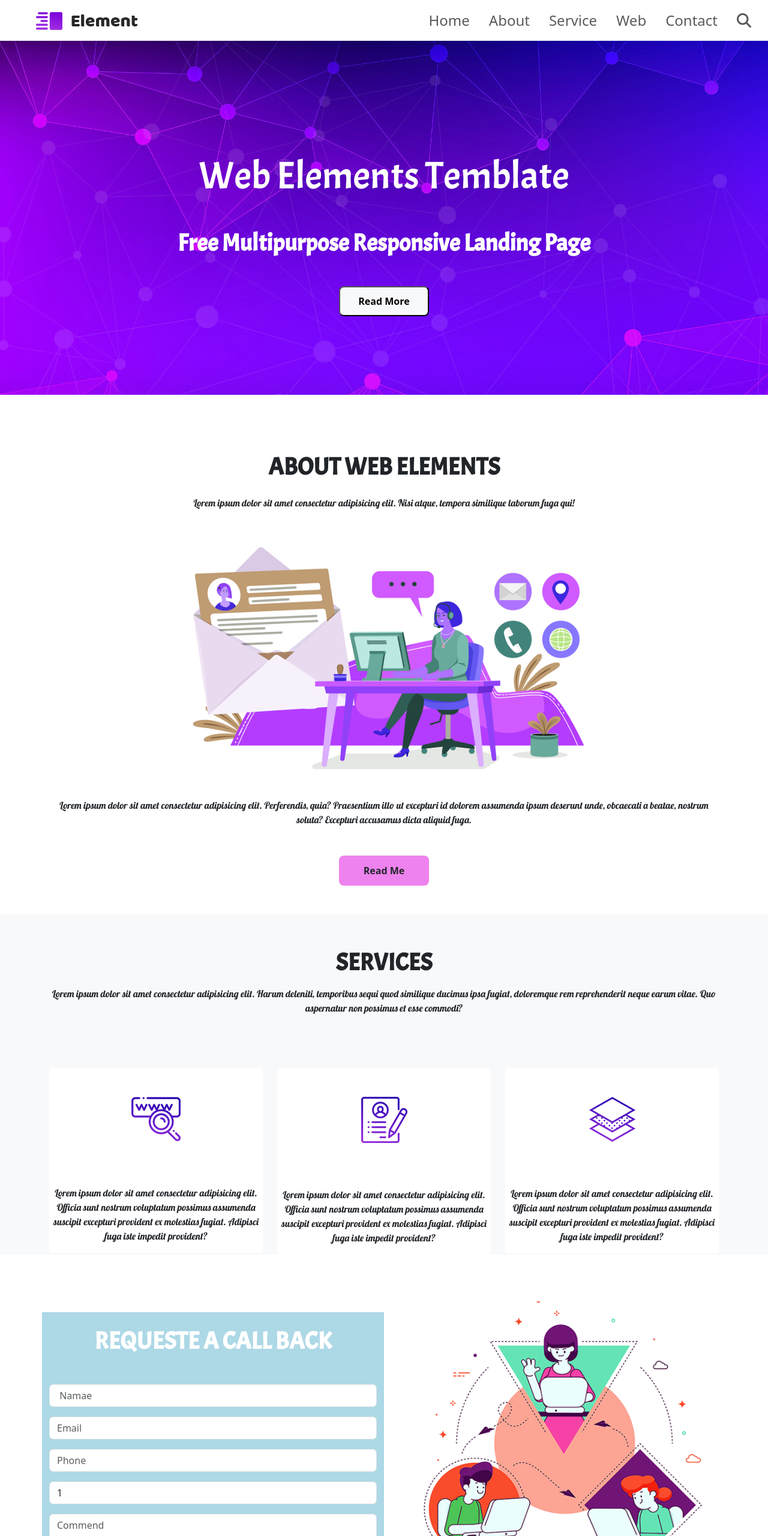
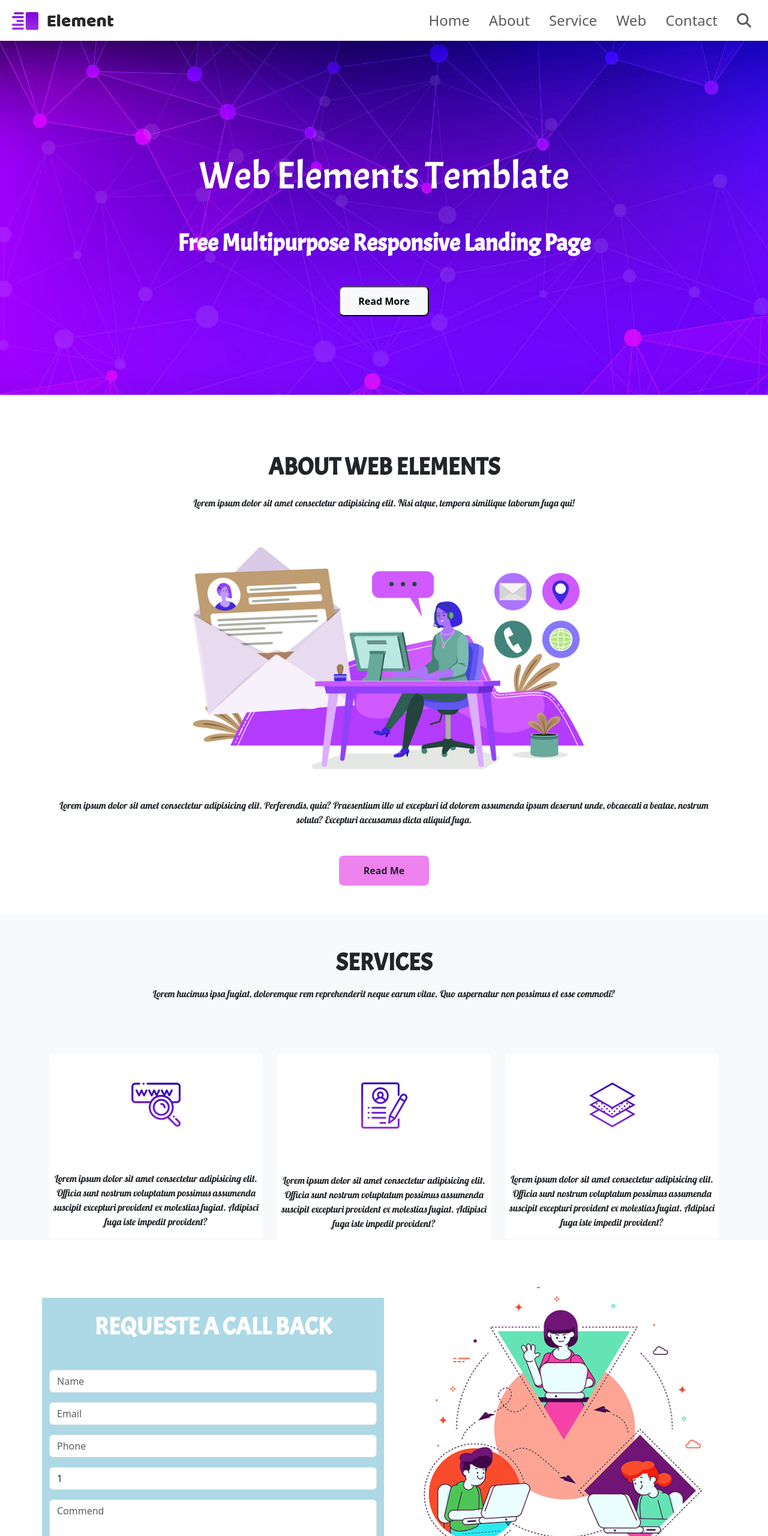
Before and after one commit to srinivas143u/element1, a plain HTML site: page index.html in a window 1280 px wide. Shown: the top 2560 px of the page at 60% size. Drawn offline with nearby package versions, Linux system fonts and the light colour scheme.

Commit message:
Add files via upload

```diff
--- a/index.html
+++ b/index.html
@@ -13,7 +13,7 @@
 <header>
     <nav class="navbar navbar-expand-lg navbar-light ">
         <div class="container-fluid">
-          <a class="navbar-brand mx-5">
+          <a class="navbar-brand mx-2">
             <img src="img/logo.png" alt="">
             </a>
           <button class="navbar-toggler btn-brand" type="button" data-bs-toggle="collapse" data-bs-target="#navbarTogglerDemo02" aria-controls="navbarTogglerDemo02" aria-expanded="false" aria-label="Toggle navigation">
@@ -89,7 +89,7 @@
             <div class="row mt-5">
                 <div class="col-md-12 mt-2">
                     <h2 class="text-center mt-5 display-6 fw-bold">SERVICES</h2>
-                <p class="text-center mt-3">Lorem ipsum dolor sit amet consectetur adipisicing elit. Harum deleniti, temporibus sequi quod similique ducimus ipsa fugiat, doloremque rem reprehenderit neque earum vitae. Quo aspernatur non possimus et esse commodi?</p>
+                <p class="text-center mt-3">Lorem hucimus ipsa fugiat, doloremque rem reprehenderit neque earum vitae. Quo aspernatur non possimus et esse commodi?</p>
 
 
 
@@ -154,7 +154,7 @@
                     <h3 class="text-center mt-4 display-6 fw-bold">REQUESTE A CALL BACK</h3>
 
                     <div class="col-md-12 mt-5">
-                        <input type="text" class="form-control" placeholder=" Namae">
+                        <input type="text" class="form-control" placeholder="Name">
 
                     </div>
                     <div class="col-md-12 mt-3">
@@ -214,7 +214,7 @@
     <div class="container">
         <div class="row mt-5">
                <div class="col-md-12 mt-4 text-center">
-            <input type="text" style="width: 50%;height: 35px;">
+            <input type="text" style="width: 50%;height: 35px;" placeholder="Enter Your Email"  >
             <button type="button" class="btn btn-outline-danger">Subscribe</button>
                </div>
 
```
